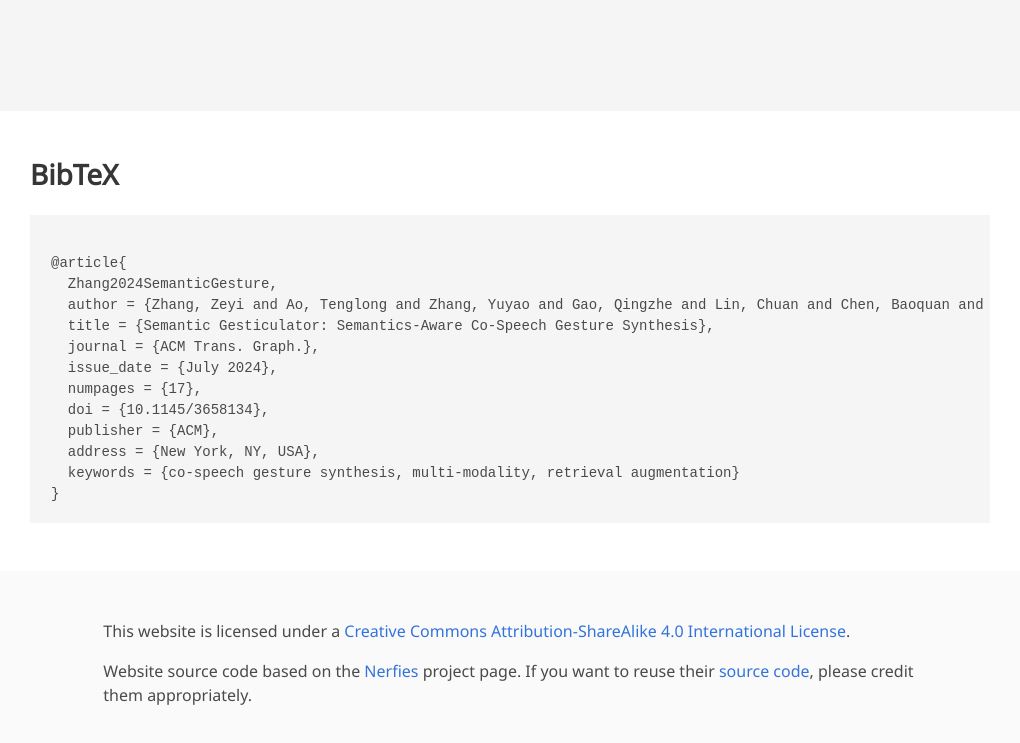
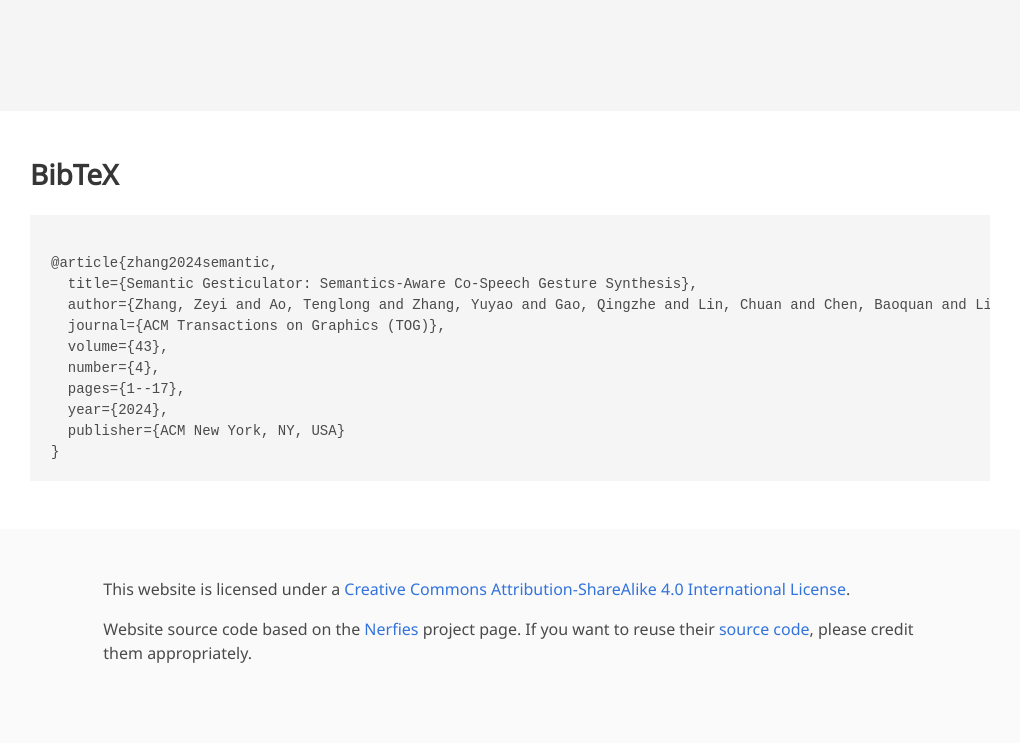
Before and after one commit to PKU-MoCCA/Semantic-Gesticulator-Page, a plain HTML site: page index.html in a window 1280 px wide. Shown: the part 4970-5713 px from the top of the page, without its empty margins (130-1150 px from the left). Drawn offline with nearby package versions, Linux system fonts and the light colour scheme; some icons are missing; a web font is replaced by a local one.

Commit message:
fix_cite_info

```diff
--- a/index.html
+++ b/index.html
@@ -645,17 +645,15 @@
     <div class="container is-max-desktop content">
       <h2 class="title">BibTeX</h2>
 <pre><code>
-@article{
-  Zhang2024SemanticGesture,
-  author = {Zhang, Zeyi and Ao, Tenglong and Zhang, Yuyao and Gao, Qingzhe and Lin, Chuan and Chen, Baoquan and Liu, Libin},
-  title = {Semantic Gesticulator: Semantics-Aware Co-Speech Gesture Synthesis},
-  journal = {ACM Trans. Graph.},
-  issue_date = {July 2024},
-  numpages = {17},
-  doi = {10.1145/3658134},
-  publisher = {ACM},
-  address = {New York, NY, USA},
-  keywords = {co-speech gesture synthesis, multi-modality, retrieval augmentation}
+@article{zhang2024semantic,
+  title={Semantic Gesticulator: Semantics-Aware Co-Speech Gesture Synthesis},
+  author={Zhang, Zeyi and Ao, Tenglong and Zhang, Yuyao and Gao, Qingzhe and Lin, Chuan and Chen, Baoquan and Liu, Libin},
+  journal={ACM Transactions on Graphics (TOG)},
+  volume={43},
+  number={4},
+  pages={1--17},
+  year={2024},
+  publisher={ACM New York, NY, USA}
 }
 </code></pre>
     </div>
```
